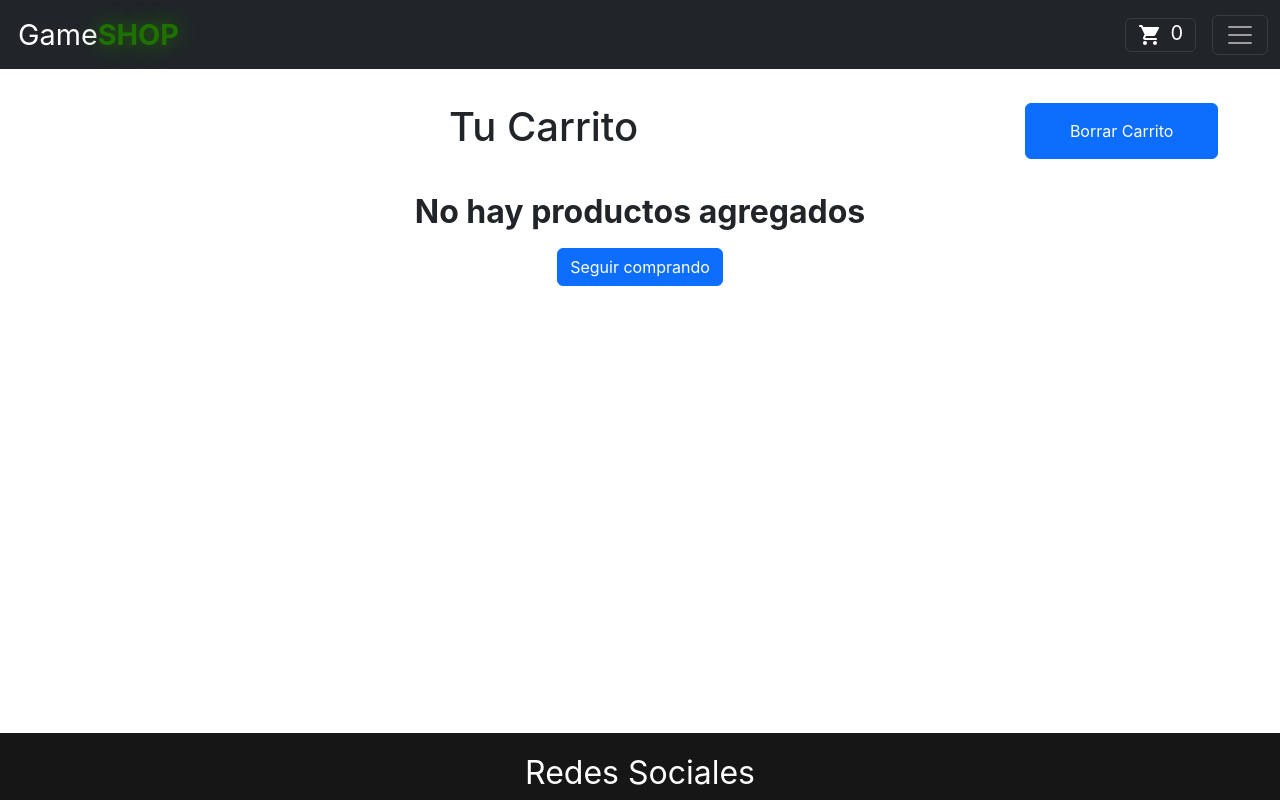
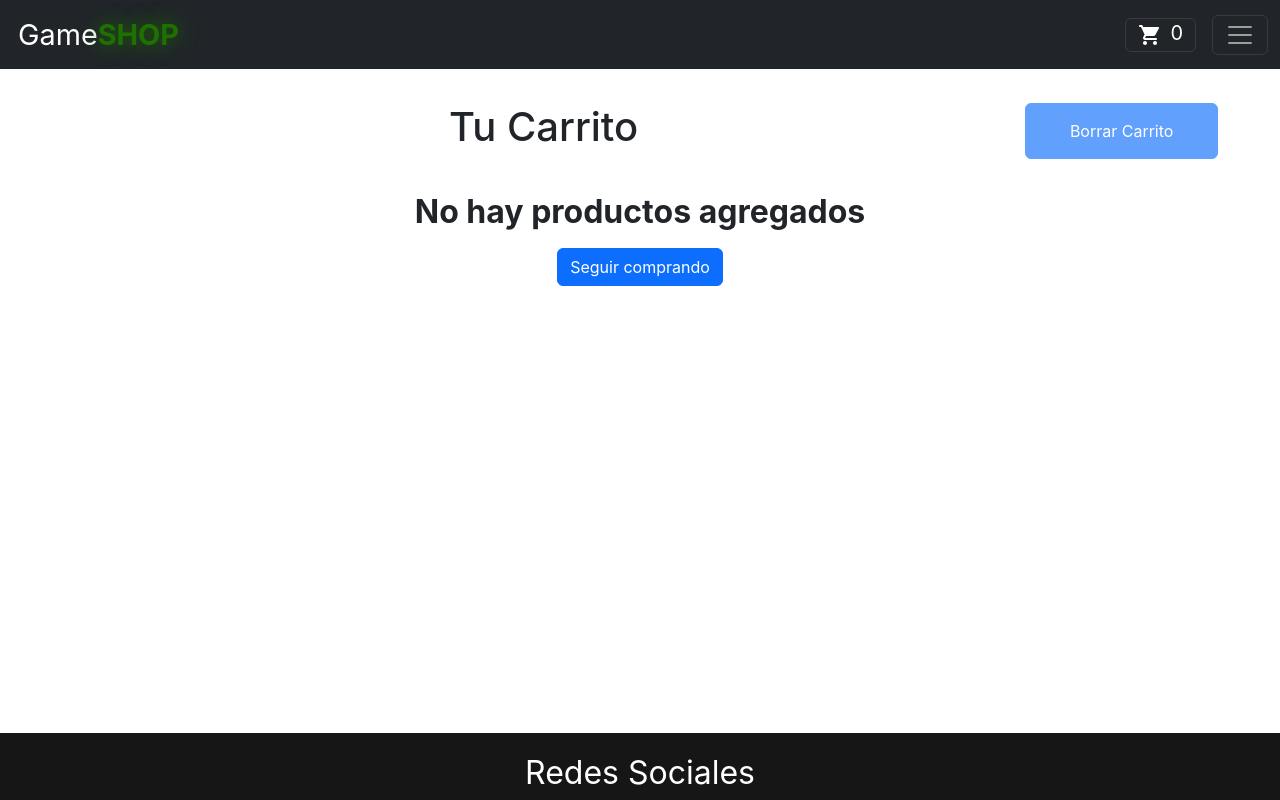
Before and after one commit to Leonel0711/gameShop-Lucas-Vasquez, a React (Create React App) app: page /gameShop-Lucas-Vasquez/cart in a window 1280 px wide. Shown: the top 800 px of the page. Built offline with nearby package versions, Linux system fonts and the light colour scheme.

Commit message:
create event cargando datos...

```diff
--- a/src/components/Main/Cart.jsx
+++ b/src/components/Main/Cart.jsx
@@ -12,7 +12,7 @@ function Cart() {
             <div className='contTitleCart my-4'>
                 <div className='rowCartTitle row'>
                     <h1 className='col-10'>Tu Carrito</h1>
-                    <button onClick={myCart.clear} type="button" className="btn btn-primary col-2 btnClear">Borrar Carrito</button>
+                    <button onClick={myCart.clear} type="button" className="btn btn-primary col-2 btnClear" disabled={myCart.cartList.length === 0 && true}>Borrar Carrito</button>
                 </div>
             </div>
 
--- a/src/components/Main/ItemDetailContainer.jsx
+++ b/src/components/Main/ItemDetailContainer.jsx
@@ -21,10 +21,17 @@ function ItemDetailContain() {
                 .then(result => setData(result))
         }
     }, [id, categoria])
+    console.log(data.id)
     return (
-        <div>
-            <ItemDetail producto={data} />
-        </div >
+        <>
+            {
+                data.id === undefined ? <p className="text-center fs-1">...Cargando</p> : <div>
+                    <ItemDetail producto={data} />
+                </div >
+            }
+        </>
+
+
     )
 }
 
--- a/src/components/Main/ItemListContainer.jsx
+++ b/src/components/Main/ItemListContainer.jsx
@@ -24,10 +24,13 @@ function ItemListContainer({ title }) {
 
     }, [categoria])
     return (<>
-        <h1 className="text-center">{title}</h1>
-        <section className="container-lg containerProducts ">
-            <ItemList data={data}></ItemList>
-        </section>
+        {data.length === 0 ? <p className="text-center fs-1">...Cargando</p> :
+            <><h1 className="text-center">{title}</h1>
+                <section className="container-lg containerProducts ">
+                    <ItemList data={data}></ItemList>
+                </section></>
+        }
+
     </>
     )
 }
--- a/src/components/Main/main.css
+++ b/src/components/Main/main.css
@@ -1,5 +1,6 @@
 main {
     margin: 0;
+    min-height: 80vh;
 }
 
 .containerProducts {
@@ -165,9 +166,7 @@ main {
     }
 }
 
-.mainCarrito {
-    min-height: 80vh;
-}
+
 
 .contTitleCart {
     margin: auto;
```
